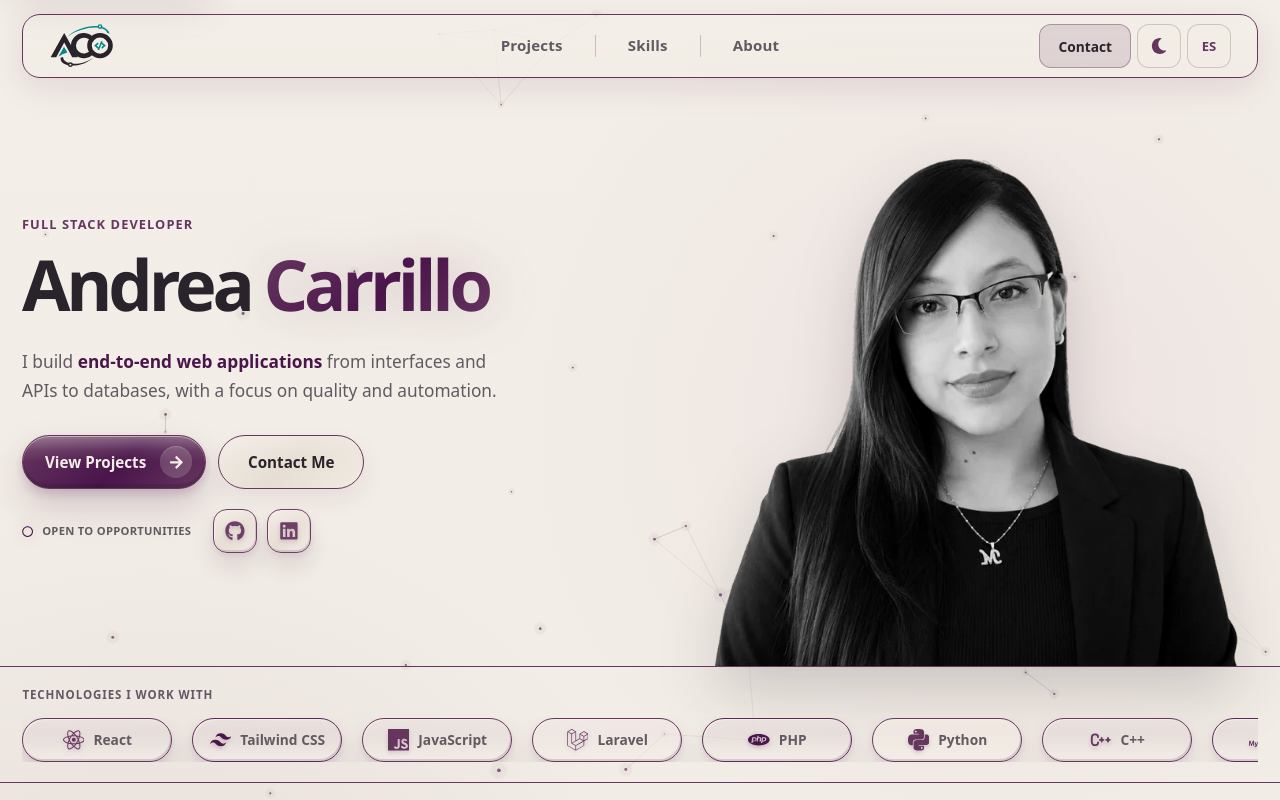
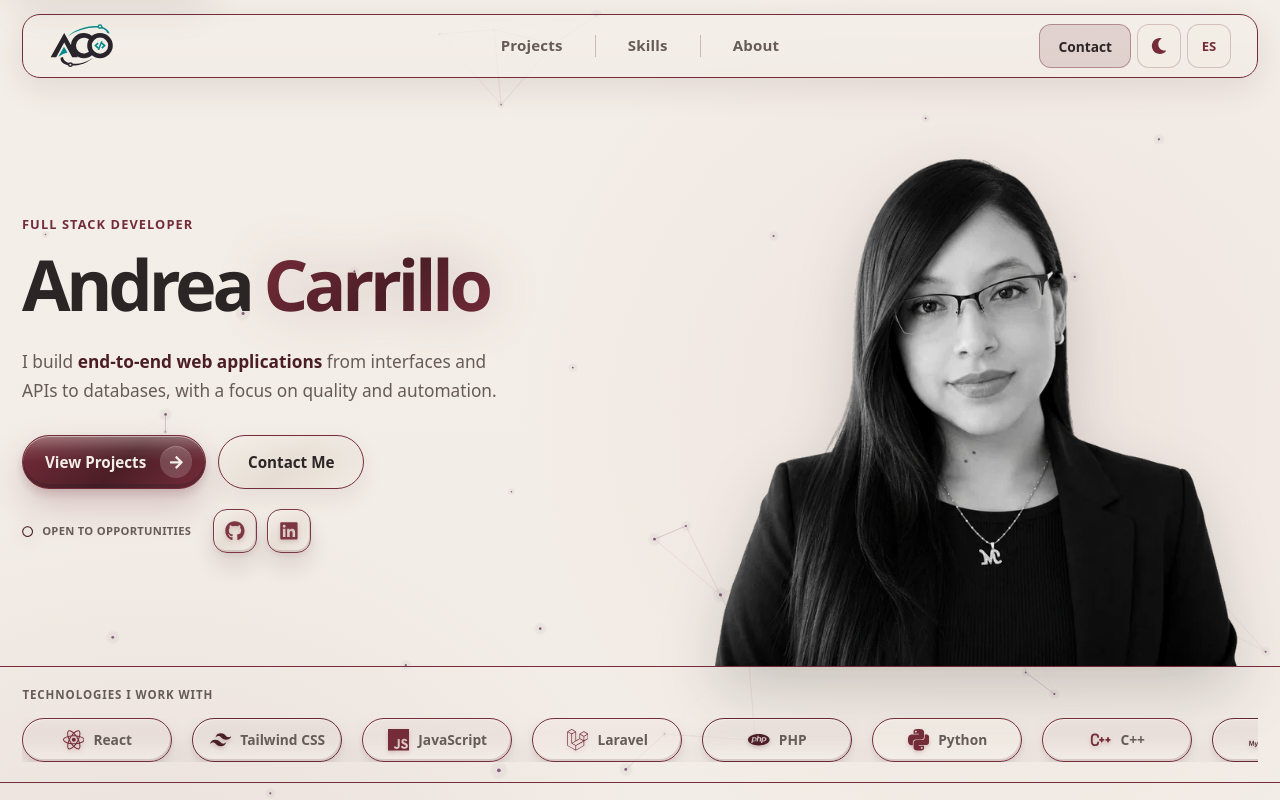
Before and after one commit to AndreaCarrilloOp/Professional-Portfolio, a React (Vite) app: page / in a window 1280 px wide. Shown: the top 800 px of the page. Built offline with nearby package versions, Linux system fonts and the light colour scheme.

Commit message:
style(theme): replace plum with burgundy wine-red palette

```diff
--- a/src/styles/tokens.css
+++ b/src/styles/tokens.css
@@ -1,23 +1,23 @@
-/* ACO warm-ivory / plum and graphite / mauve brand palette.
- * Eight colors: #29232b ink; #4a154b deep plum; #66365f plum;
- * #c69bbf mauve; #f3eee7 ivory; #ded4c8 sand; #1a1d21 graphite;
- * #625963 stone. Legacy variable aliases retained for CSS compatibility.
+/* ACO warm-ivory / wine-red and graphite / dusty-rose brand palette.
+ * Eight colors: #2b2526 ink; #4b1e26 deep burgundy; #752c39 wine red;
+ * #d4a1a5 dusty rose; #f3eee7 ivory; #ded4c8 sand; #1a1d21 graphite;
+ * #665B57 warm taupe. Legacy variable aliases retained for CSS compatibility.
  * Turquoise is reserved for ACO logo assets.
  */
 :root {
   color-scheme: light;
 
   /* Immutable brand swatches. */
-  --palette-ink: #29232b;
-  --palette-navy: #4a154b;
-  --palette-steel: #66365f;
-  --palette-sky: #c69bbf;
+  --palette-ink: #2b2526;
+  --palette-navy: #4b1e26;
+  --palette-steel: #752c39;
+  --palette-sky: #d4a1a5;
   --palette-ice: #f3eee7;
   --satin-silver: #ded4c8;
   --satin-black: #1a1d21;
-  --palette-muted: #625963;
+  --palette-muted: #665B57;
 
-  /* Light theme — ivory surfaces, plum accents, neutral body text. */
+  /* Light theme — ivory surfaces, wine-red accents, neutral body text. */
   --bg: #f3eee7;
   --surface: color-mix(in srgb, var(--palette-ice) 86%, var(--satin-silver));
   --card: color-mix(in srgb, var(--palette-ice) 94%, var(--satin-silver));
@@ -31,37 +31,37 @@
   --surface-lowlight: color-mix(in srgb, var(--palette-navy) 16%, transparent);
   --surface-edge: color-mix(in srgb, var(--palette-steel) 70%, var(--satin-silver));
 
-  --text: #29232b;
-  --muted: #625963;
-  --line: #66365f;
-  --primary: #66365f;
-  --primary-strong: #4a154b;
+  --text: #2b2526;
+  --muted: #665B57;
+  --line: #752c39;
+  --primary: #752c39;
+  --primary-strong: #4b1e26;
   --primary-soft: color-mix(in srgb, var(--palette-steel) 14%, transparent);
-  --secondary: #4a154b;
+  --secondary: #4b1e26;
   --on-primary: #f3eee7;
-  --focus-ring: #66365f;
+  --focus-ring: #752c39;
 
   /* Component aliases inherit the same coordinated palette. */
-  --accent-blue: #66365f;
+  --accent-blue: #752c39;
   --accent-blue-soft: color-mix(in srgb, var(--palette-steel) 14%, transparent);
-  --accent-cyan: #66365f;
+  --accent-cyan: #752c39;
   --accent-cyan-soft: color-mix(in srgb, var(--palette-sky) 16%, transparent);
-  --accent-teal: #4a154b;
+  --accent-teal: #4b1e26;
   --accent-teal-soft: color-mix(in srgb, var(--palette-navy) 13%, transparent);
-  --accent-indigo: #66365f;
+  --accent-indigo: #752c39;
   --accent-indigo-soft: color-mix(in srgb, var(--palette-steel) 12%, transparent);
-  --accent-violet: #4a154b;
+  --accent-violet: #4b1e26;
   --accent-violet-soft: color-mix(in srgb, var(--palette-navy) 12%, transparent);
-  --accent-steel: #66365f;
+  --accent-steel: #752c39;
   --accent-steel-soft: color-mix(in srgb, var(--satin-silver) 24%, transparent);
 
   --ambient-primary: color-mix(in srgb, var(--palette-steel) 12%, transparent);
   --ambient-secondary: color-mix(in srgb, var(--palette-sky) 10%, transparent);
-  --canvas-point: 102, 54, 95;
-  --canvas-line: 102, 54, 95;
-  --canvas-glow: 198, 155, 191;
+  --canvas-point: 117, 44, 57;
+  --canvas-line: 117, 44, 57;
+  --canvas-glow: 212, 161, 165;
 
-  /* Material effects use the same restrained ivory, plum and graphite tones. */
+  /* Material effects use the same restrained ivory, burgundy and graphite tones. */
   --satin-silver-gradient: linear-gradient(
     135deg,
     var(--palette-ice) 0%,
@@ -135,30 +135,30 @@
 .dark {
   color-scheme: dark;
 
-  /* Dark theme — graphite surfaces with mauve text accents. */
+  /* Dark theme — graphite surfaces with dusty-rose text accents. */
   --bg: #1a1d21;
-  --surface: #29232b;
+  --surface: #2b2526;
   --card: color-mix(in srgb, var(--palette-ink) 92%, var(--palette-navy));
   --surface-soft: color-mix(in srgb, var(--palette-ink) 78%, var(--palette-navy));
-  --surface-raised: #29232b;
+  --surface-raised: #2b2526;
   --surface-glass: color-mix(in srgb, var(--palette-ink) 90%, transparent);
   --surface-deep: #1a1d21;
-  --surface-tint: #4a154b;
+  --surface-tint: #4b1e26;
   --surface-highlight: color-mix(in srgb, var(--palette-ice) 13%, transparent);
   --surface-lowlight: color-mix(in srgb, var(--satin-black) 50%, transparent);
   --surface-edge: color-mix(in srgb, var(--palette-sky) 72%, var(--satin-silver));
 
   --text: #f3eee7;
   --muted: #ded4c8;
-  --line: #c69bbf;
-  --primary: #c69bbf;
+  --line: #d4a1a5;
+  --primary: #d4a1a5;
   --primary-strong: #f3eee7;
   --primary-soft: color-mix(in srgb, var(--palette-sky) 15%, transparent);
   --secondary: #ded4c8;
   --on-primary: #1a1d21;
   --focus-ring: #f3eee7;
 
-  --accent-blue: #c69bbf;
+  --accent-blue: #d4a1a5;
   --accent-blue-soft: color-mix(in srgb, var(--palette-sky) 18%, transparent);
   --accent-cyan: #f3eee7;
   --accent-cyan-soft: color-mix(in srgb, var(--palette-sky) 15%, transparent);
@@ -166,7 +166,7 @@
   --accent-teal-soft: color-mix(in srgb, var(--satin-silver) 13%, transparent);
   --accent-indigo: #f3eee7;
   --accent-indigo-soft: color-mix(in srgb, var(--palette-steel) 20%, transparent);
-  --accent-violet: #c69bbf;
+  --accent-violet: #d4a1a5;
   --accent-violet-soft: color-mix(in srgb, var(--palette-sky) 13%, transparent);
   --accent-steel: #f3eee7;
   --accent-steel-soft: color-mix(in srgb, var(--satin-silver) 14%, transparent);
@@ -174,8 +174,8 @@
   --ambient-primary: color-mix(in srgb, var(--palette-sky) 11%, transparent);
   --ambient-secondary: color-mix(in srgb, var(--satin-silver) 8%, transparent);
   --canvas-point: 243, 238, 231;
-  --canvas-line: 198, 155, 191;
-  --canvas-glow: 198, 155, 191;
+  --canvas-line: 212, 161, 165;
+  --canvas-glow: 212, 161, 165;
 
   --plastic-inset:
     inset 0 1px 0 var(--surface-highlight),
```
